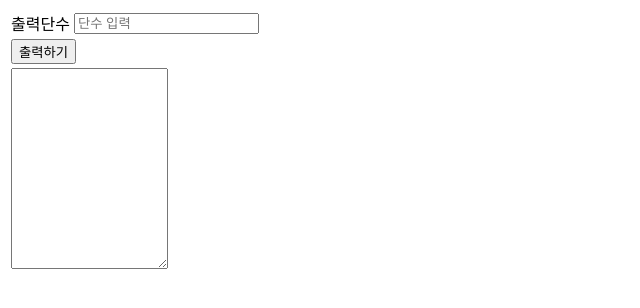
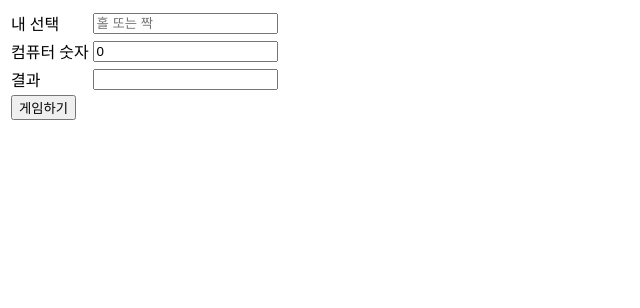
Before and after one commit to jin-yeager/hello-react, a React (Vite) app: page / in a window 1280 px wide. Shown: the top 308 px of the page, without its empty margins (0-640 px from the left). Built offline with nearby package versions, Linux system fonts and the light colour scheme.

Commit message:
feat: OddEvenGame

```diff
--- /dev/null
+++ b/src/Holl.jsx
@@ -0,0 +1,66 @@
+import React, { useState } from 'react';
+
+function hollZzak() {
+    const [mine, setMine] = useState('');
+    const [com, setCom] = useState(0);
+    const [result, setResult] = useState('');
+
+    const myclick = () => {
+        if (mine !== '홀' && mine !== '짝') {
+            setResult('홀 또는 짝을 입력해주세요');
+            setCom(0);
+            return;
+        }
+        const num = Math.floor(Math.random() * 10) + 1;
+        setCom(num);
+        const parity = num % 2 === 0 ? '짝' : '홀';
+        setResult(mine === parity ? '이겼습니다!' : '졌습니다!');
+    };
+
+    return (
+        <table>
+            <tbody>
+            <tr>
+                <td>내 선택</td>
+                <td>
+                    <input
+                        type="text"
+                        value={mine}
+                        onChange={e => setMine(e.target.value)}
+                        placeholder="홀 또는 짝"
+                    />
+                </td>
+            </tr>
+            <tr>
+                <td>컴퓨터 숫자</td>
+                <td>
+                    <input
+                        type="number"
+                        value={com}
+                        readOnly
+                    />
+                </td>
+            </tr>
+            <tr>
+                <td>결과</td>
+                <td>
+                    <input
+                        type="text"
+                        value={result}
+                        readOnly
+                    />
+                </td>
+            </tr>
+            <tr>
+                <td colSpan="2">
+                    <button onClick={myclick}>
+                        게임하기
+                    </button>
+                </td>
+            </tr>
+            </tbody>
+        </table>
+    );
+}
+
+export default hollZzak;
--- a/src/main.jsx
+++ b/src/main.jsx
@@ -3,9 +3,10 @@
 import './index.css'
 import App from './App.jsx'
 import Gugu from "./Gugu.jsx";
+import Holl from "./Holl.jsx";
 
 createRoot(document.getElementById('root')).render(
   <StrictMode>
-    <Gugu />
+    <Holl />
   </StrictMode>,
 )
```
